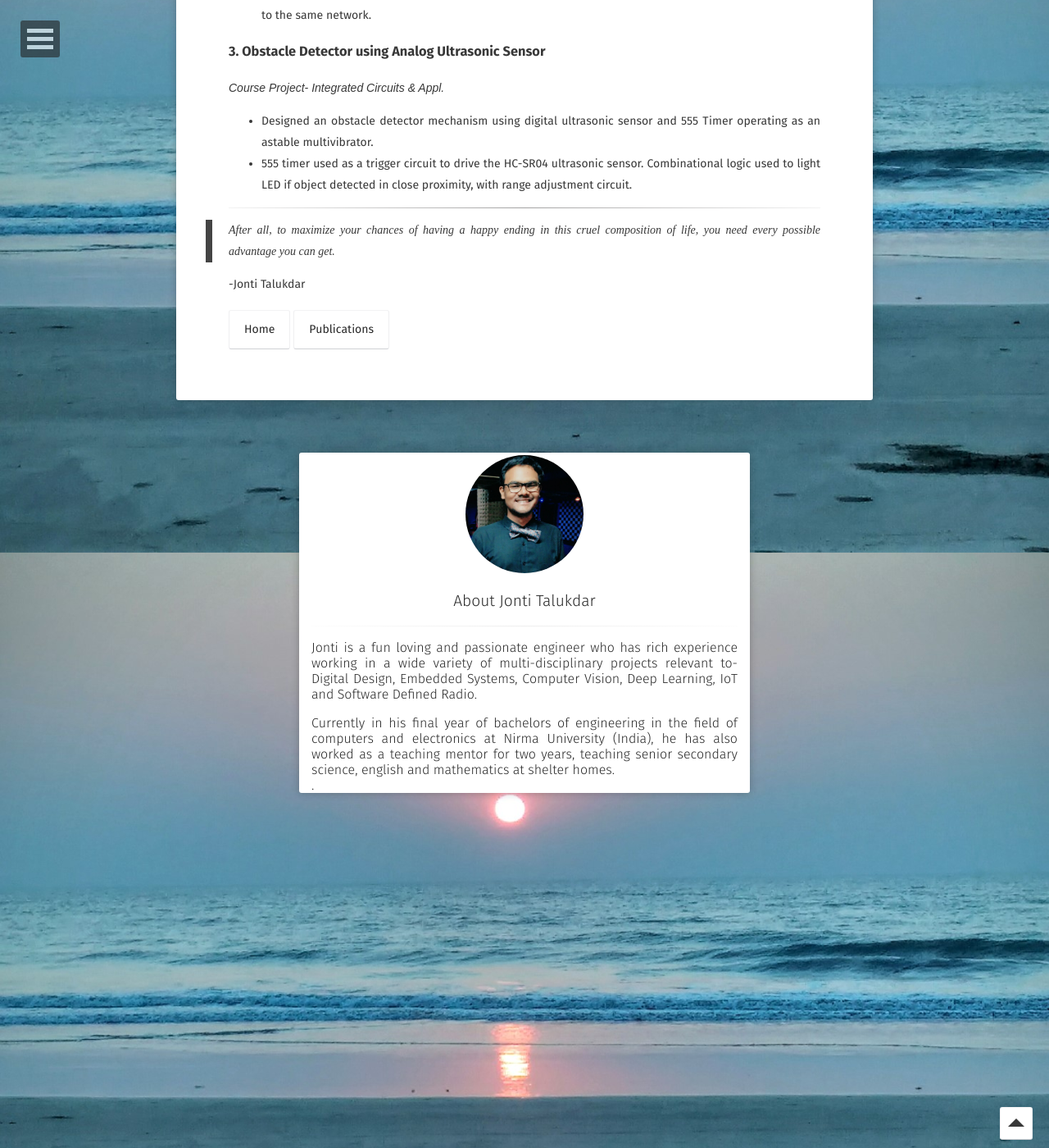
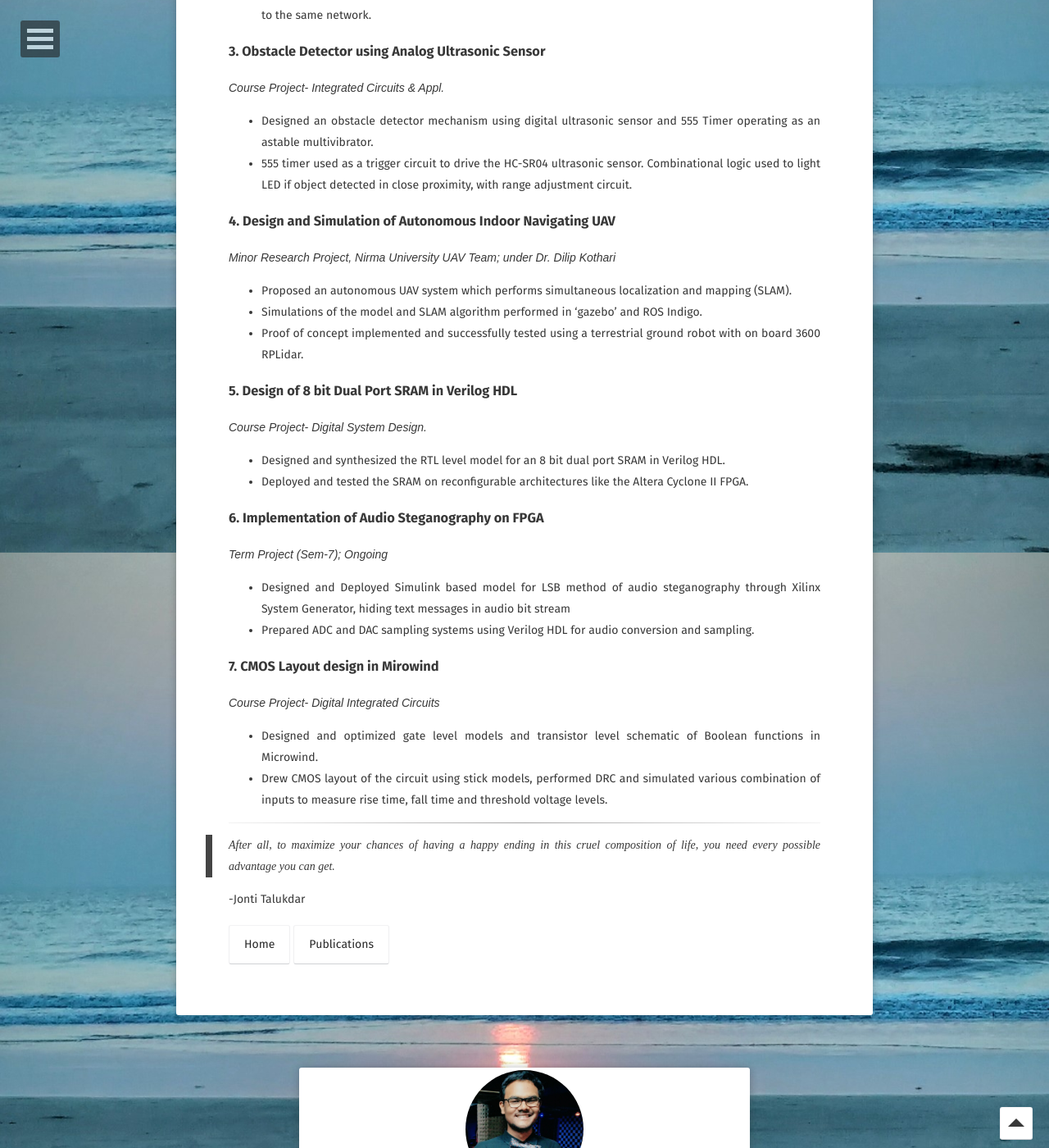
Before and after one commit to jontitalukdar/jontitalukdar.github.io_x, a Jekyll site: the page built from research.md, in a window 1280 px wide and 1400 px high, scrolled down 3181 px. Shown: the whole window at 82% size. Built offline with Jekyll 4.4.1, drawn with Linux system fonts in a browser that asks for light colours; some web fonts are replaced; comment, search, counter and statistics services are not loaded; some of the changed text lies outside the part shown.

Commit message:
Update research.md

```diff
--- a/research.md
+++ b/research.md
@@ -50,7 +50,7 @@ feature: https://jontitalukdar.github.io/assets/img/res.jpg
 * The objective is to model the effect of Computational Intelligence and Soft Computing methods on design metrics of Embedded Systems.
 * Effect of Fuzzy Logic, Evolutionary Algorithms, Neural Networks and Reinforcement learning measured on design optimization of Embedded design metrics like power, TTM, Performance, Fault Tolerance, Time Criticality etc.
 
-[Paper] Under Review (ICTCS-17)
+[**Paper**](https://drive.google.com/file/d/0ByGq26nUw_7FY1JRUGlPOWQ1dWtMcHdJcm1STFZqYVpFRk84/edit){:target="_blank"}&emsp; Under Review (ICTCS-17)
 
 ## 2. Desig of Radix 4 SRT Divider
 *In collaboration with RISE Lab, Dept. of CSE, IIT Madras*
@@ -86,6 +86,28 @@ feature: https://jontitalukdar.github.io/assets/img/res.jpg
 * Designed an obstacle detector mechanism using digital ultrasonic sensor and 555 Timer operating as an astable multivibrator.
 * 555 timer used as a trigger circuit to drive the HC-SR04 ultrasonic sensor. Combinational logic used to light LED if object detected in close proximity, with range adjustment circuit.
 
+### 4. Design and Simulation of Autonomous Indoor Navigating UAV
+*Minor Research Project, Nirma University UAV Team; under Dr. Dilip Kothari*
+* Proposed an autonomous UAV system which performs simultaneous localization and mapping (SLAM).
+* Simulations of the model and SLAM algorithm performed in ‘gazebo’ and ROS Indigo.
+* Proof of concept implemented and successfully tested using a terrestrial ground robot with on board 3600 RPLidar.
+
+### 5. Design of 8 bit Dual Port SRAM in Verilog HDL
+*Course Project- Digital System Design.*
+* Designed and synthesized the RTL level model for an 8 bit dual port SRAM in Verilog HDL.
+* Deployed and tested the SRAM on reconfigurable architectures like the Altera Cyclone II FPGA.
+
+### 6. Implementation of Audio Steganography on FPGA
+*Term Project (Sem-7); Ongoing*
+* Designed and Deployed Simulink based model for LSB method of audio steganography through Xilinx System Generator, hiding text messages in audio bit stream
+* Prepared ADC and DAC sampling systems using Verilog HDL for audio conversion and sampling.
+
+### 7. CMOS Layout design in Mirowind
+*Course Project- Digital Integrated Circuits*
+* Designed and optimized gate level models and transistor level schematic of Boolean functions in Microwind.
+* Drew CMOS layout of the circuit using stick models, performed DRC and  simulated various combination of inputs to measure
+rise time, fall time and threshold voltage levels.
+
 ***
 
 >After all, to maximize your chances of having a happy ending in this cruel composition of life, you need every possible advantage you can get.
```
Also changed, not shown: other parts of research.md (+1 -1 lines).
